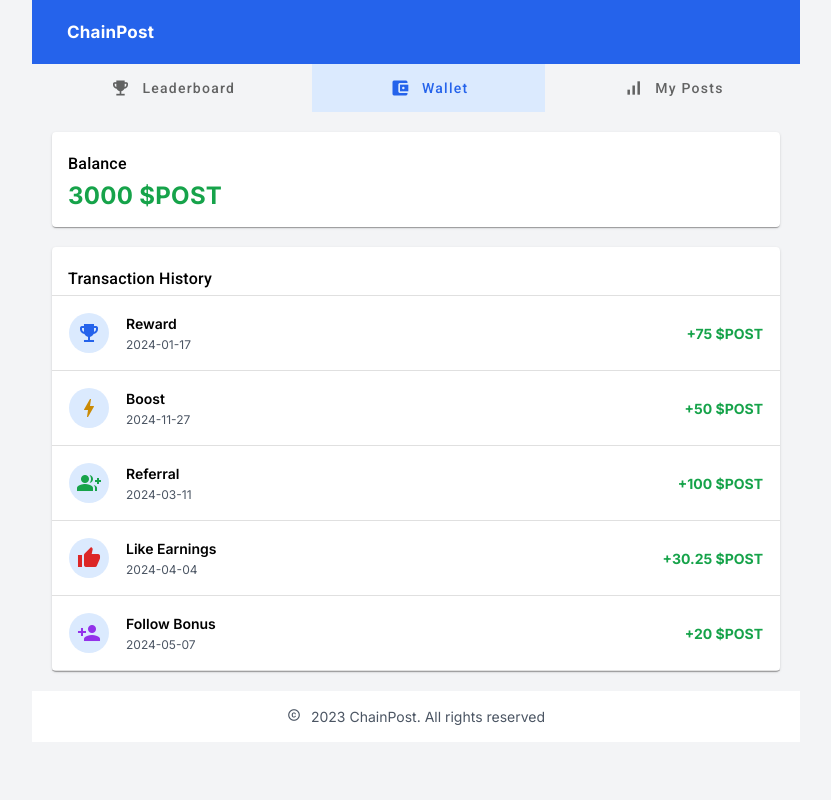
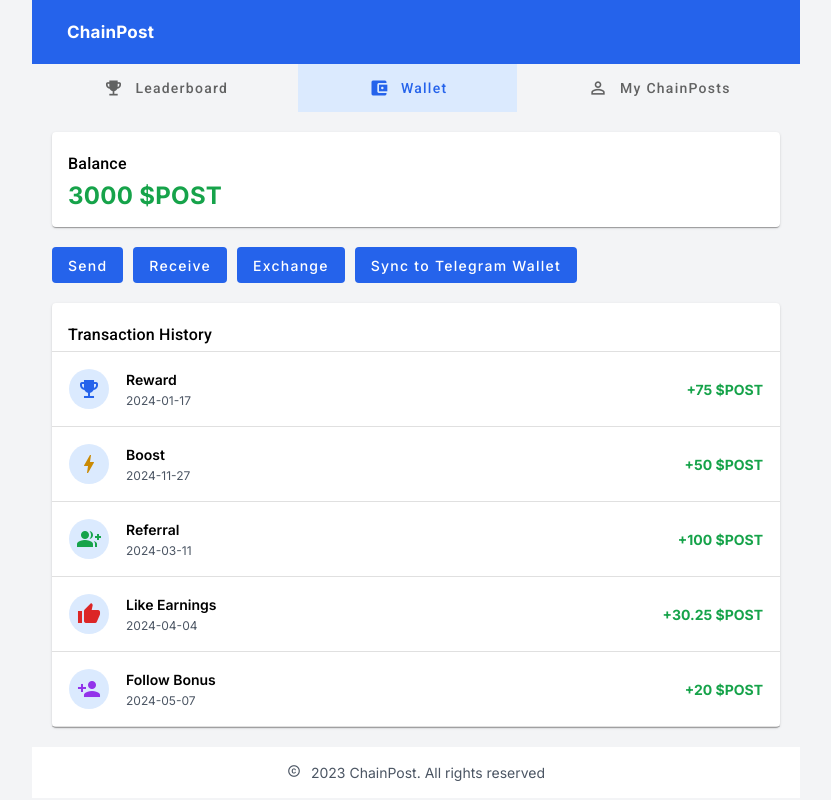
Before and after one commit to Sergio-prog/ChainPostFront, an Angular app: page /wallet in a window 1280 px wide. Shown: the whole page, without its empty margins (224-1055 px from the left). Built offline with nearby package versions, Linux system fonts and the light colour scheme.

Commit message:
add buttons to wallet page

```diff
--- a/src/app/header/header.component.ts
+++ b/src/app/header/header.component.ts
@@ -22,6 +22,6 @@ export class HeaderComponent {
   links = [
     { path: '/leaderboard', label: 'Leaderboard', icon: 'emoji_events' },
     { path: '/wallet', label: 'Wallet', icon: 'account_balance_wallet' },
-    { path: '/my-posts', label: 'My Posts', icon: 'signal_cellular_alt' },
+    { path: '/my-posts', label: 'My ChainPosts', icon: 'person_outline' },
   ];
 }
--- a/src/app/wallet/wallet.component.html
+++ b/src/app/wallet/wallet.component.html
@@ -8,6 +8,13 @@
       </mat-card-title>
     </mat-card-header>
   </mat-card>
+
+  <div class="wallet__container">
+    <button mat-flat-button>Send</button>
+    <button mat-flat-button>Receive</button>
+    <button mat-flat-button>Exchange</button>
+    <button mat-flat-button>Sync to Telegram Wallet</button>
+  </div>
 
   <mat-card>
     <mat-card-header>
--- a/src/app/wallet/wallet.component.scss
+++ b/src/app/wallet/wallet.component.scss
@@ -16,6 +16,9 @@ mat-card {
     color: #16a34a;
     font-family: Inter;
     padding: 15px 0;
+  }
+  &__container {
+    margin-left: 20px;
   }
 }
 
@@ -60,3 +63,10 @@ mat-card {
     font-family: Inter;
   }
 }
+
+.mat-mdc-unelevated-button:not(:disabled) {
+  background-color: #2563eb;
+  margin-right: 10px;
+  color: white;
+  font-family: Inter;
+}
```
Also changed, not shown: src/app/wallet/wallet.component.ts (+8 -1 lines).
